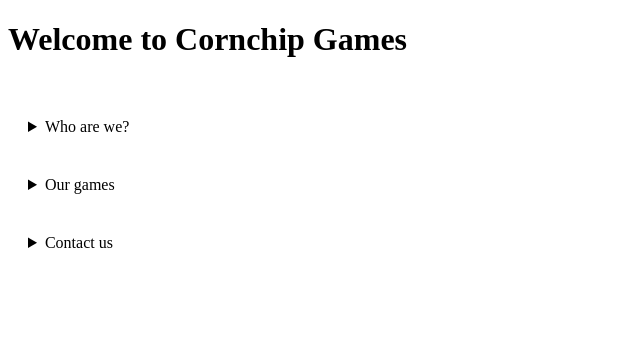
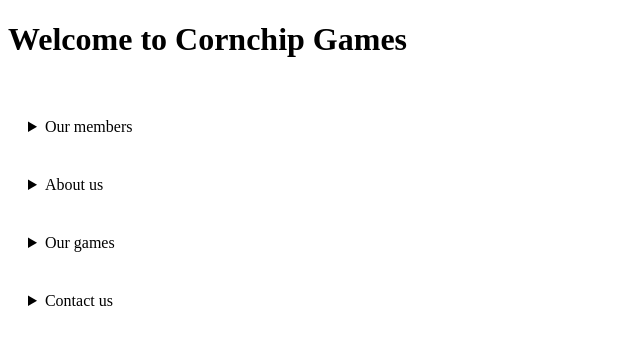
Before and after one commit to Xdax123/cornchip-games, a plain HTML site: page index.html in a window 1280 px wide. Shown: the whole page, without its empty margins (0-640 px from the left). Drawn offline with Linux system fonts and the light colour scheme.

Commit message:
Revise summary and add About Us section
Updated the summary section and added an 'About us' section with a description of Cornchip Games.

```diff
--- a/index.html
+++ b/index.html
@@ -12,13 +12,15 @@
 	</style>
   </head>
   <body>
-    <header><h1>Welcome to Cornchip Games</h1></header><br><main><details><summary>Who are we?</summary>
+    <header><h1>Welcome to Cornchip Games</h1></header><br><main><details><summary>Our members</summary>
 	<div style="padding: 0px 50px 0px 50px; text-align: justify; border-style: solid; max-width: 300px;"><br><img style="margin: auto; display: block;" height="131px" width="175px" src="images/xdax123.png" /><p style="text-align: center;">Xdax123</p><p>Xdax123 is the main programmer when it comes to making games in the source engine.</p></div><br>
 	<div style="padding: 0px 50px 0px 50px; text-align: justify; border-style: solid; max-width: 300px;"><br><img style="margin: auto; display: block;" height="131px" width="136px" src="images/internet_grampa.png" /><p style="text-align: center;">Internet_grampa</p><p>Internet_grampa is not actually 258 years old. That's just a myth.</p></div><br>
 	<div style="padding: 0px 50px 0px 50px; text-align: justify; border-style: solid; max-width: 300px;"><br><img style="margin: auto; display: block;" height="131px" width="179px" src="images/lilhawkeye5.jpg" /><p style="text-align: center;">Lilhawkeye5</p><p>Lilhawkeye5 is a potato that likes hawks.</p></div><br>
 	<div style="padding: 0px 50px 0px 50px; text-align: justify; border-style: solid; max-width: 300px;"><br><img style="margin: auto; display: block;" height="131px" width="151px" src="images/elijah.png" /><p style="text-align: center;">Elijah</p><p>Elijah.</p></div><br>
 	<div style="padding: 0px 50px 0px 50px; text-align: justify; border-style: solid; max-width: 300px;"><br><img style="margin: auto; display: block;" height="131px" width="98px" src="images/shabald.jpg" /><p style="text-align: center;">Shabald</p><p>Shabald is not actually bald and likes food.</p></div><br>
-	</details><details><summary>Our games</summary>
+	</details>
+	<details><summary>About us</summary><p>Cornchip Games is an  indie game studio who just want to make fun and free games available to everyone.</p></details>
+	<details><summary>Our games</summary>
 	<a href="games/">View our list of non-Scratch games here.</a><br><br>
 	<a href="https://scratch.mit.edu/studios/51322716/">View our list of Scratch games on the official Scratch studio.</a><br><br>
 	</details>
```
